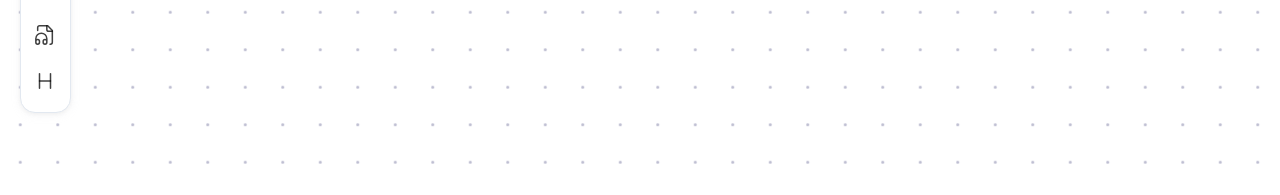
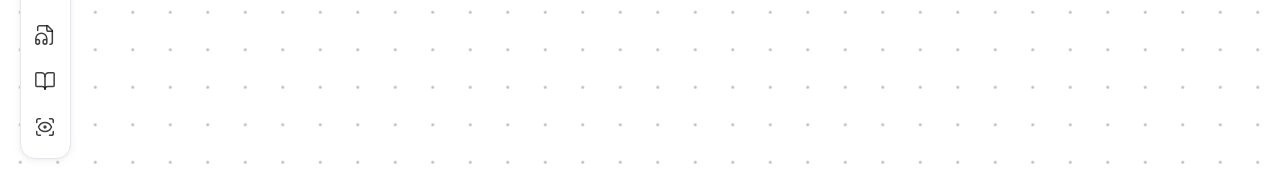
Before and after one commit to meiy112/Floowbox, a Next.js app in the folder frontend/: page /custom-flow in a window 1280 px wide. Both pictures are taken after a click on the button 45 px from the left and 111 px from the top of the page. Shown: the part 458-653 px from the top of the page. Built offline with nearby package versions, Linux system fonts and the light colour scheme; a web font is replaced by a local one.

Commit message:
Top menu AI buttons

```diff
--- a/frontend/app/custom-flow/TopMenu.tsx
+++ b/frontend/app/custom-flow/TopMenu.tsx
@@ -1,5 +1,6 @@
 import {
   AudioLines,
+  BookOpen,
   BotMessageSquare,
   ChevronUp,
   CodeXml,
@@ -11,6 +12,7 @@ import {
   PencilLine,
   Play,
   Plus,
+  ScanEye,
   Text,
   Type,
   Upload,
@@ -122,7 +124,10 @@ const ComponentMenu = () => {
               <FileAudio size={22} strokeWidth={1.65} />
             </button>
             <button className="component-menu__button--component">
-              <Heading size={22} strokeWidth={1.65} />
+              <BookOpen size={22} strokeWidth={1.65} />
+            </button>
+            <button className="component-menu__button--component">
+              <ScanEye size={22} strokeWidth={1.65} />
             </button>
           </div>
         </div>
```
